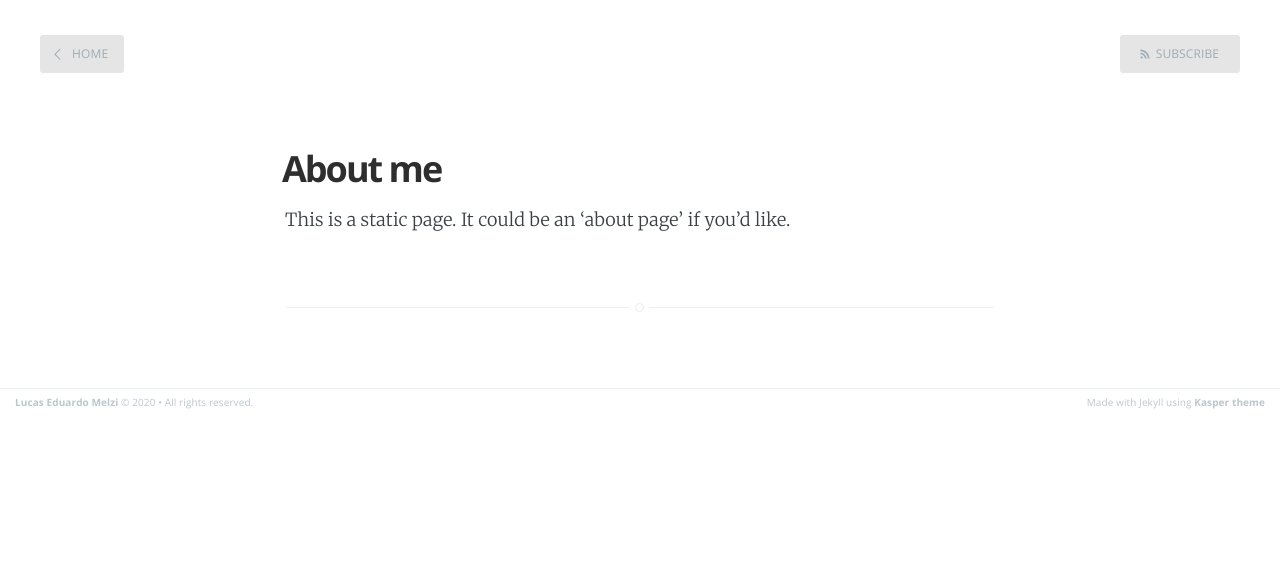
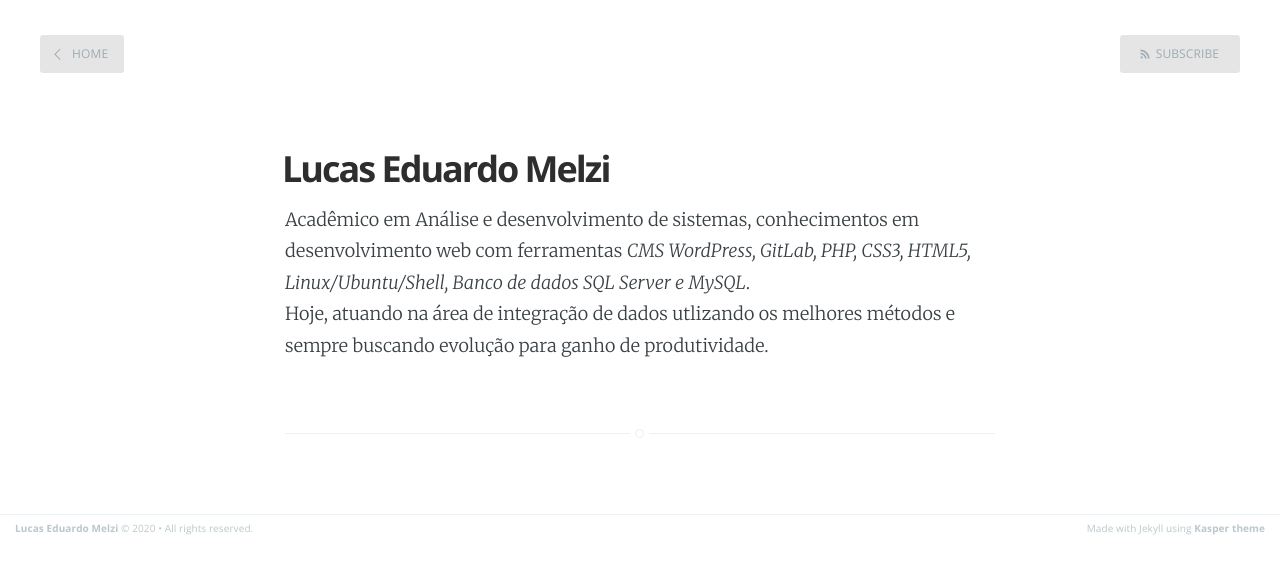
Before and after one commit to melzilucas/melzilucas.github.io, a Jekyll site: the page built from about.md, in a window 1280 px wide. Shown: the top 574 px of the page. Built offline with Jekyll 4.4.1, drawn with Linux system fonts in a browser that asks for light colours.

Commit message:
Update about

```diff
--- a/about.md
+++ b/about.md
@@ -1,6 +1,7 @@
 ---
 layout: page
-title: About me
+title: Lucas Eduardo Melzi
 ---
 
-This is a static page. It could be an 'about page' if you'd like.
+Acadêmico em Análise e desenvolvimento de sistemas, conhecimentos em desenvolvimento web com ferramentas *CMS WordPress, GitLab, PHP, CSS3, HTML5, Linux/Ubuntu/Shell, Banco de dados SQL Server e MySQL*.<br />
+Hoje, atuando na área de integração de dados utlizando os melhores métodos e sempre buscando evolução para ganho de produtividade.
```
